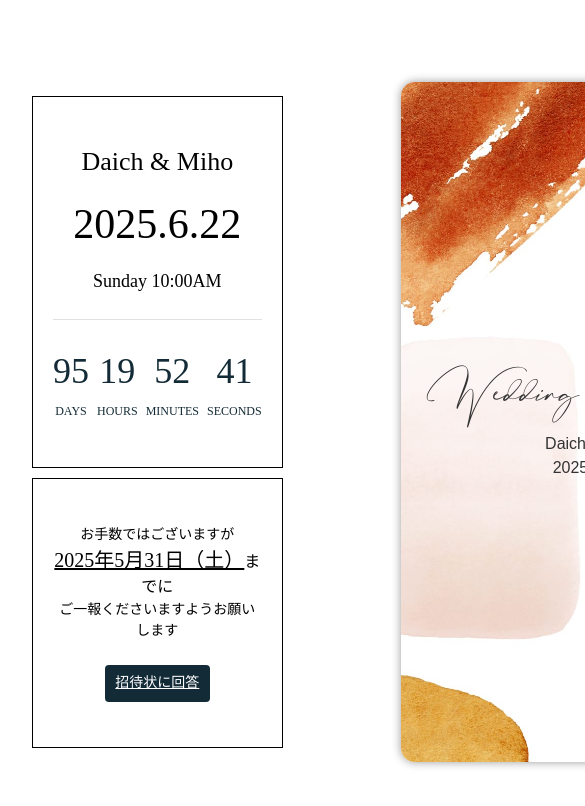
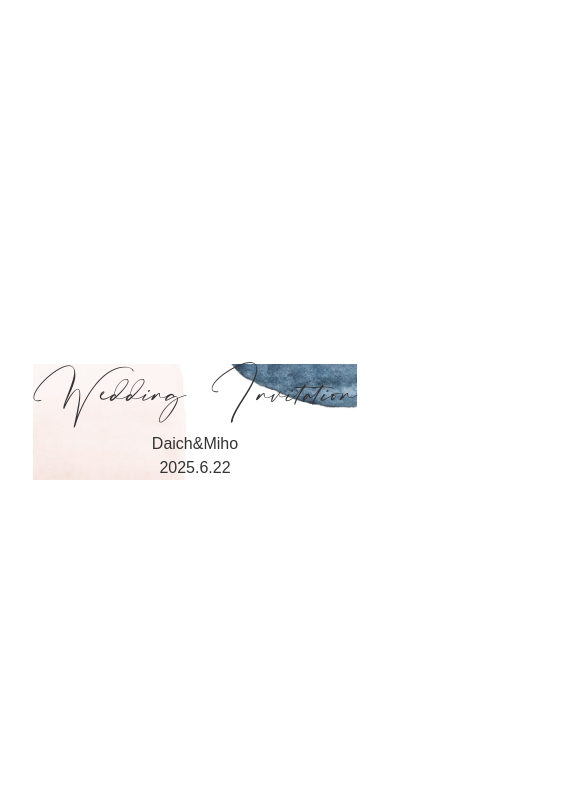
Before and after one commit to Masami-0602/web-invite, a React (Vite) app: page / in a window 390 px wide. Shown: the top 806 px of the page, 585 px wide, since content can reach past the window. Built offline with nearby package versions, Linux system fonts and the light colour scheme.

Commit message:
モバイル用のコンポーネントを作成

```diff
--- a/src/App.tsx
+++ b/src/App.tsx
@@ -1,12 +1,19 @@
 import './App.css';
-import { Box } from '@mui/material';
+import { Box, useMediaQuery, useTheme } from '@mui/material';
 import { LeftContents } from './components/LeftContents';
 import { RightContents } from './components/RightContents';
+import { MobileContents } from './components/mobile/MobileContents';
 
 function App() {
+  const theme = useTheme();
+  const isMobile = useMediaQuery(theme.breakpoints.down('sm'));
+
   return (
     <>
-      {/* 全体のdiv */}
+      { isMobile ? (
+        <MobileContents />
+      ) : (
+      // {/* 全体のdiv */}
       <Box
         sx={{
           display: 'flex',
@@ -26,6 +33,9 @@ function App() {
         {/* 右側のdiv（メインコンテンツ部） */}
         <RightContents />
       </Box>
+      )
+
+      }
     </>
   );
 }
--- /dev/null
+++ b/src/components/mobile/MobileContents.tsx
@@ -0,0 +1,14 @@
+import { Box } from "@mui/material";
+import { MainCover } from "../MainCover";
+
+export function MobileContents() {
+    return (
+        <Box
+            sx={{
+                width: "100%",
+
+            }}>
+            <MainCover />
+        </Box>
+    )
+}
```
